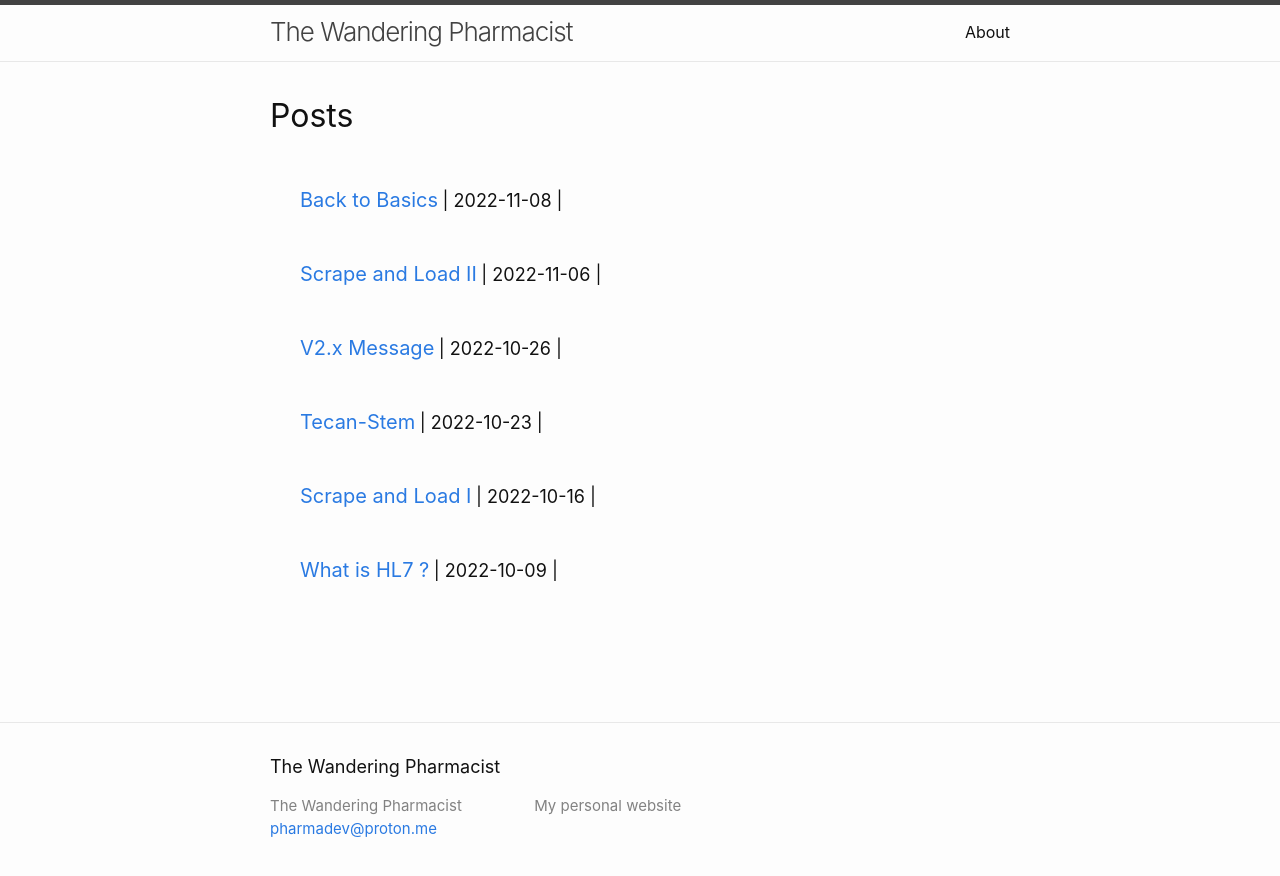
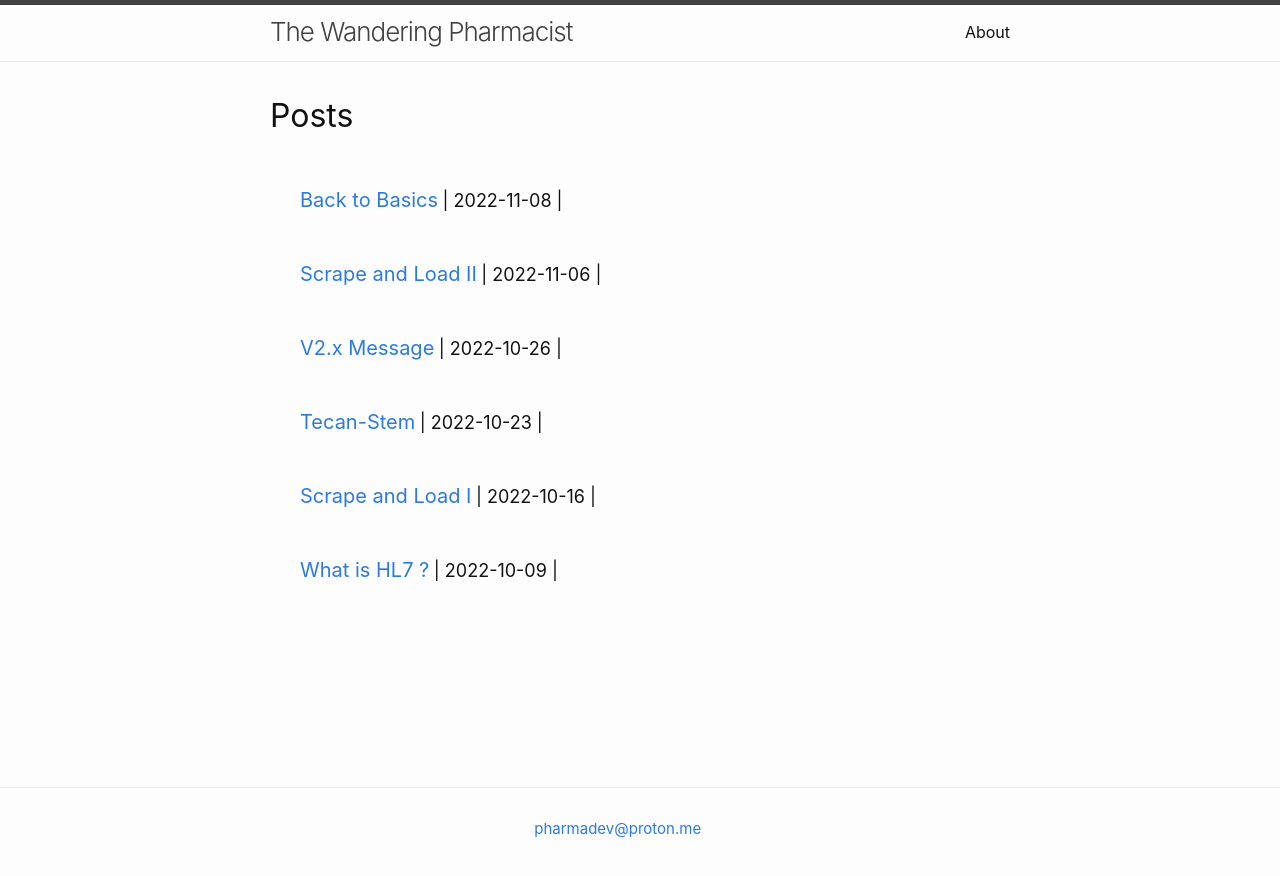
Before and after one commit to CMagnac/CMagnac-first-blog, a Jekyll site: the page built from index.md, in a window 1280 px wide. Shown: the top 876 px of the page. Built offline with Jekyll 4.4.1, drawn with Linux system fonts in a browser that asks for light colours.

Commit message:
Update footer

```diff
--- a/_includes/footer.html
+++ b/_includes/footer.html
@@ -3,18 +3,22 @@
 
   <div class="wrapper">
 
-    <h2 class="footer-heading">The Wandering Pharmacist</h2>
-
     <div class="footer-col-wrapper">
       <div class="footer-col footer-col-1">
         <ul class="contact-list">
-          <li class="p-name">The Wandering Pharmacist</li>
-          <li><a class="u-email" href="mailto:pharmadev@proton.me">pharmadev@proton.me</a></li>
+          <li><a href="https://github.com/CMagnac"><svg class="svg-icon">
+                <use xlink:href="/assets/minima-social-icons.svg#github"></use>
+              </svg> </a></li>
         </ul>
       </div>
-      <div class="footer-col footer-col-3">
-        <p>My personal website</p>
+
+      <div class="footer-col footer-col-2">
+        <ul class="social-media-list">
+          <li><a class="u-email" href="mailto:pharmadev@proton.me">pharmadev@proton.me</a></li>
+
+        </ul>
       </div>
+
     </div>
 
   </div>
```
